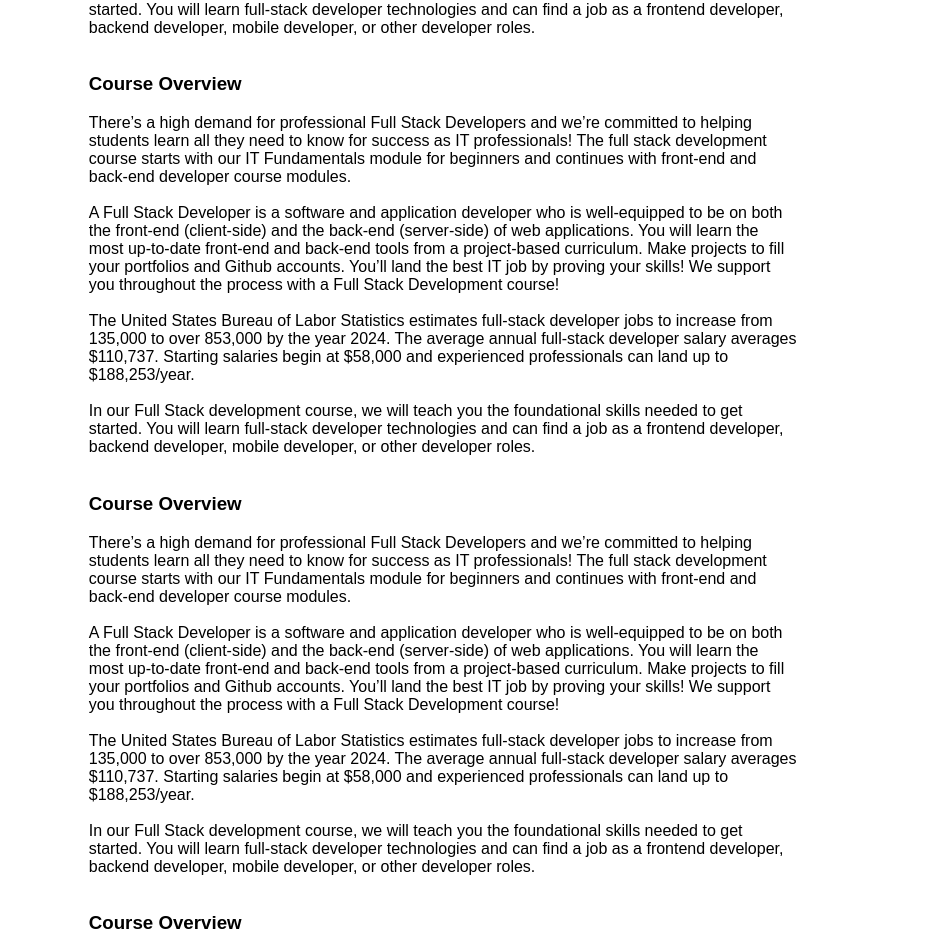
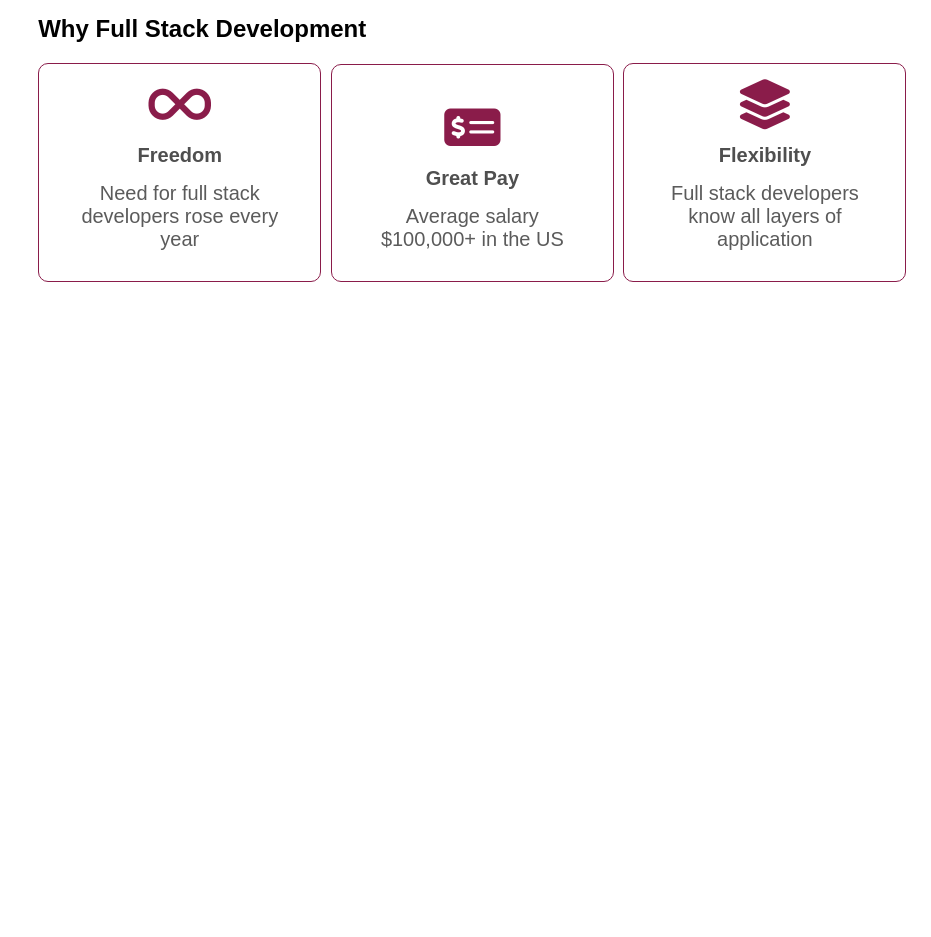
Before and after one commit to yusufyunuskaymaz/clarusway-website, a plain HTML site: page index.html in a window 1280 px wide. Shown: the part 1457-2394 px from the top of the page, without its empty margins (349-1280 px from the left). Drawn offline with Linux system fonts and the light colour scheme.

Commit message:
added div to section right

```diff
--- a/index.html
+++ b/index.html
@@ -5,6 +5,7 @@
     <meta http-equiv="X-UA-Compatible" content="IE=edge" />
     <meta name="viewport" content="width=device-width, initial-scale=1.0" />
     <link rel="stylesheet" href="style.css" />
+    <link rel="stylesheet" href="https://cdnjs.cloudflare.com/ajax/libs/font-awesome/6.1.2/css/all.min.css">
     <title>Clarusway</title>
   </head>
   <body>
@@ -42,9 +43,10 @@
       <main>
         <div class="container">
           <div class="sol">
-            <h1>Full Stack <br> Development Course</h1>
+            <h1>Full Stack  <br> Development Course</h1>
             <h4 class="part-time">Part Time | 7 Months</h4>
-            <p>⭐ 5.0 - Google Review</p>
+            <p>⭐   5.0 - Google Review</p>
+
 
             <img
               width="500px"
@@ -92,38 +94,41 @@
             The United States Bureau of Labor Statistics estimates full-stack developer jobs to increase from 135,000 to over 853,000 by the year 2024. The average annual full-stack developer salary averages $110,737. Starting salaries begin at $58,000 and experienced professionals can land up to $188,253/year. <br><br>
 
             In our Full Stack development course, we will teach you the foundational skills needed to get started. You will learn full-stack developer technologies and can find a job as a frontend developer, backend developer, mobile developer, or other developer roles. <br><br></p>
-          <h3>Course Overview</h3>
-          <p>There’s a high demand for professional Full Stack Developers and we’re committed to helping students learn all they need to know for success as IT professionals! The full stack development course starts with our IT Fundamentals module for beginners and continues with front-end and back-end developer course modules. <br><br>
+          </p>
 
-            A Full Stack Developer is a software and application developer who is well-equipped to be on both the front-end (client-side) and the back-end (server-side) of web applications. You will learn the most up-to-date front-end and back-end tools from a project-based curriculum. Make projects to fill your portfolios and Github accounts. You’ll land the best IT job by proving your skills! We support you throughout the process with a Full Stack Development course! <br><br>
+          <h2>Why Full Stack Development</h2>
 
-            The United States Bureau of Labor Statistics estimates full-stack developer jobs to increase from 135,000 to over 853,000 by the year 2024. The average annual full-stack developer salary averages $110,737. Starting salaries begin at $58,000 and experienced professionals can land up to $188,253/year. <br><br>
+          <div class="box">
+            <div class="box-icon box1">
+              <i class="fa-solid fa-infinity"></i>
+              <div class="box-content">
+                <h4>Freedom</h4>
+                <p>Need for full stack developers rose every year</p>
+              </div>
 
-            In our Full Stack development course, we will teach you the foundational skills needed to get started. You will learn full-stack developer technologies and can find a job as a frontend developer, backend developer, mobile developer, or other developer roles. <br><br></p>
-          <h3>Course Overview</h3>
-          <p>There’s a high demand for professional Full Stack Developers and we’re committed to helping students learn all they need to know for success as IT professionals! The full stack development course starts with our IT Fundamentals module for beginners and continues with front-end and back-end developer course modules. <br><br>
+            </div>
+            <div class="box-icon box2">
+              <i class="fas fa-money-check-alt"></i>
+              <div class="box-content">
+                <h4>Great Pay
+                </h4>
+                <p>Average salary $100,000+ in the US
+                </p>
+              </div>
 
-            A Full Stack Developer is a software and application developer who is well-equipped to be on both the front-end (client-side) and the back-end (server-side) of web applications. You will learn the most up-to-date front-end and back-end tools from a project-based curriculum. Make projects to fill your portfolios and Github accounts. You’ll land the best IT job by proving your skills! We support you throughout the process with a Full Stack Development course! <br><br>
+            </div>
+            <div class="box-icon box3">
+              <i class="fas fa-layer-group"></i>
+              <div class="box-content">
+                <h4>Flexibility
+                </h4>
+                <p>Full stack developers know all layers of application
+                </p>
+              </div>
 
-            The United States Bureau of Labor Statistics estimates full-stack developer jobs to increase from 135,000 to over 853,000 by the year 2024. The average annual full-stack developer salary averages $110,737. Starting salaries begin at $58,000 and experienced professionals can land up to $188,253/year. <br><br>
+            </div>
+          </div>
 
-            In our Full Stack development course, we will teach you the foundational skills needed to get started. You will learn full-stack developer technologies and can find a job as a frontend developer, backend developer, mobile developer, or other developer roles. <br><br></p>
-          <h3>Course Overview</h3>
-          <p>There’s a high demand for professional Full Stack Developers and we’re committed to helping students learn all they need to know for success as IT professionals! The full stack development course starts with our IT Fundamentals module for beginners and continues with front-end and back-end developer course modules. <br><br>
-
-            A Full Stack Developer is a software and application developer who is well-equipped to be on both the front-end (client-side) and the back-end (server-side) of web applications. You will learn the most up-to-date front-end and back-end tools from a project-based curriculum. Make projects to fill your portfolios and Github accounts. You’ll land the best IT job by proving your skills! We support you throughout the process with a Full Stack Development course! <br><br>
-
-            The United States Bureau of Labor Statistics estimates full-stack developer jobs to increase from 135,000 to over 853,000 by the year 2024. The average annual full-stack developer salary averages $110,737. Starting salaries begin at $58,000 and experienced professionals can land up to $188,253/year. <br><br>
-
-            In our Full Stack development course, we will teach you the foundational skills needed to get started. You will learn full-stack developer technologies and can find a job as a frontend developer, backend developer, mobile developer, or other developer roles. <br><br></p>
-          <h3>Course Overview</h3>
-          <p>There’s a high demand for professional Full Stack Developers and we’re committed to helping students learn all they need to know for success as IT professionals! The full stack development course starts with our IT Fundamentals module for beginners and continues with front-end and back-end developer course modules. <br><br>
-
-            A Full Stack Developer is a software and application developer who is well-equipped to be on both the front-end (client-side) and the back-end (server-side) of web applications. You will learn the most up-to-date front-end and back-end tools from a project-based curriculum. Make projects to fill your portfolios and Github accounts. You’ll land the best IT job by proving your skills! We support you throughout the process with a Full Stack Development course! <br><br>
-
-            The United States Bureau of Labor Statistics estimates full-stack developer jobs to increase from 135,000 to over 853,000 by the year 2024. The average annual full-stack developer salary averages $110,737. Starting salaries begin at $58,000 and experienced professionals can land up to $188,253/year. <br><br>
-
-            In our Full Stack development course, we will teach you the foundational skills needed to get started. You will learn full-stack developer technologies and can find a job as a frontend developer, backend developer, mobile developer, or other developer roles. <br><br></p>
         </div>
 
       </section>
--- a/style.css
+++ b/style.css
@@ -18,6 +18,7 @@ header{
 
 nav{
     width: 80%;
+    max-width: 1280px;
     margin: auto;
 }
 
@@ -58,6 +59,8 @@ main{
     width: 80%;
     margin: auto;
     margin-top: 100px;
+    max-width: 1280px;
+
 
 }
 
@@ -141,13 +144,12 @@ h1{
 }
 
 section{
-    width: 80%;
+    width: 100%;
     margin: auto;
-    /* background-color: aliceblue; */
     padding-top: 100px;
-    /* border:1px solid red; */
-    /* overflow: auto; */
     height: 300vh;
+    max-width: 1280px;
+
 }
 
 .section-left{
@@ -177,8 +179,6 @@ section{
     border-bottom: 1px solid #ddd;
 }
 
-
-
 .section-left a{
     text-decoration: none;
     color: #5B5B5B;
@@ -196,3 +196,48 @@ li{
     font-weight: bolder;
     color: #5B5B5B;
 }
+
+.box{
+    /* border: 1px solid red; */
+    width: 100%;
+    box-sizing: border-box;
+}
+
+.box-icon{
+    border: 1px solid #8a1c4a;
+    display: inline-block;
+    color: #8a1c4a;
+    padding: 15px 30px;
+    font-size: 20px;
+    text-align: center;
+    border-radius: 10px;
+    box-sizing: border-box;
+
+    margin-right: 5px;
+}
+
+.box1, .box2, .box3{
+    width: 32%;
+    box-sizing: border-box;
+
+}
+
+.box-icon i{
+    font-size:50px ;
+}
+
+.box-icon p{
+    color: #5b5b5b;
+}
+
+h4{
+    color: #4f4f4f;
+}
+
+.box2 i{
+    padding-top: 22px;
+}
+
+.box p, h4{
+    margin: 15px 0;
+}
```
